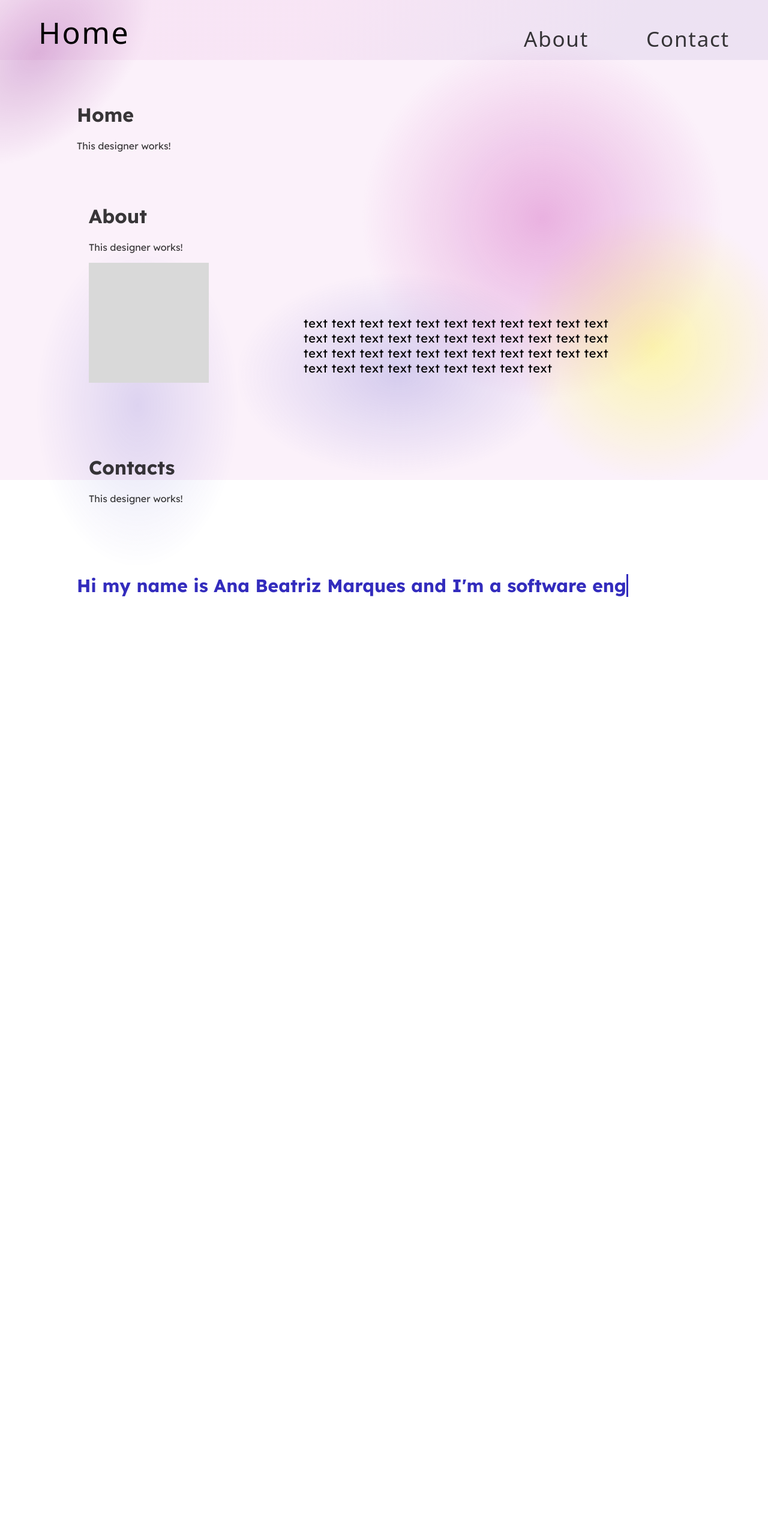
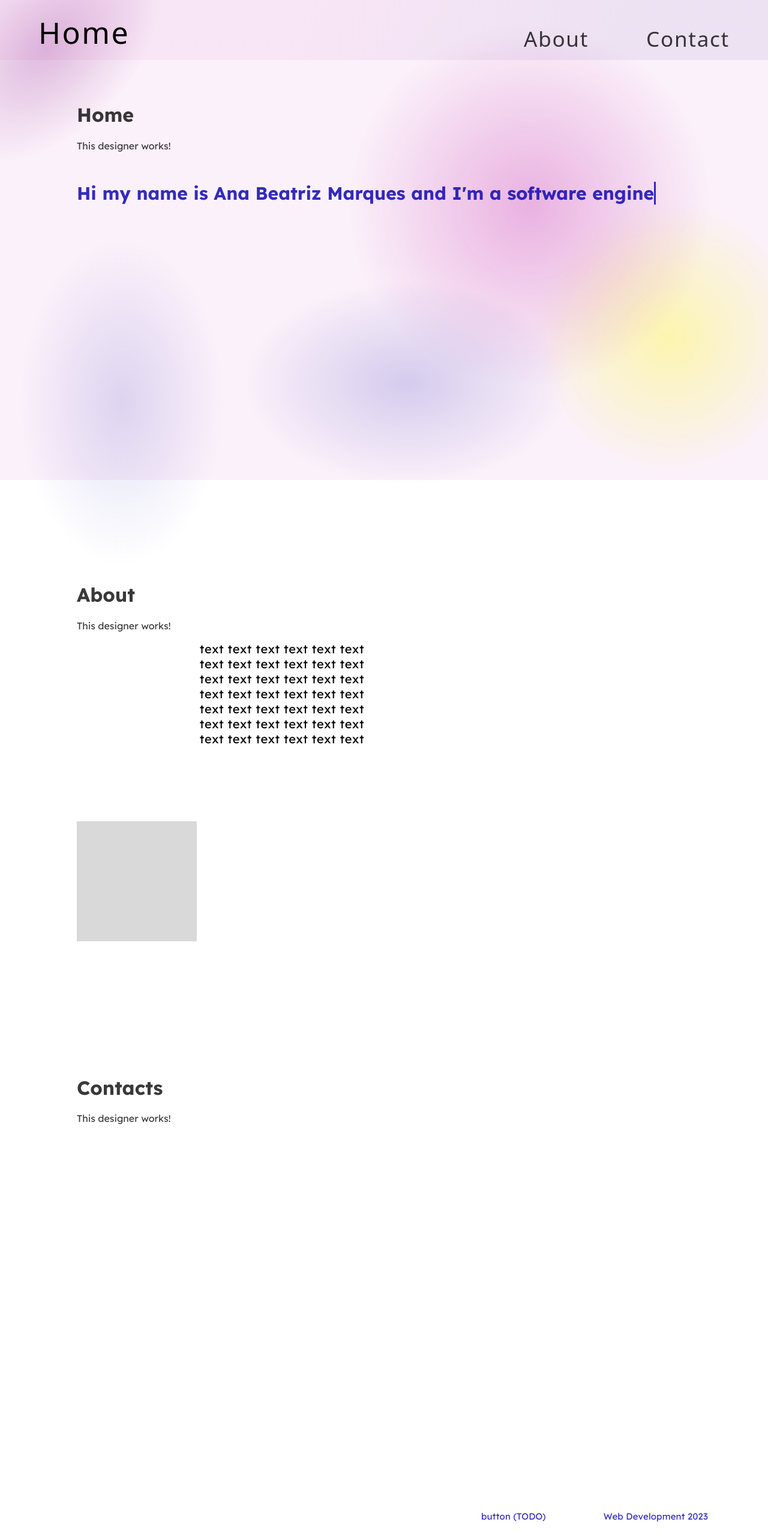
Before and after one commit to yourbaebea/personal, a React (Create React App) app: page / in a window 1280 px wide. Shown: the whole page at 60% size. Before the commit the page ends 1045 px from the top, so only its background shows below. Built offline with nearby package versions, Linux system fonts and the light colour scheme.

Commit message:
[stable version] 2.0

```diff
--- a/src/App.jsx
+++ b/src/App.jsx
@@ -1,7 +1,5 @@
 import React, { Component} from "react";
 import Layout from "./components/Layout";
-
-import Home from './pages/Home';
 /*
 import NotFound from './pages/Not Found';
 import Contact from './pages/Contact';
@@ -21,7 +19,7 @@ export default class App extends Component {
 
     return (
       <div>
-        <Layout page={<Home />}/>
+        <Layout/>
         {/* <BrowserRouter>
         <Routes>
           <Route exact path="/" element={<Layout page={<Home />} />} />
--- a/src/components/About.jsx
+++ b/src/components/About.jsx
@@ -5,7 +5,7 @@ import classes from '../style/page.module.css'
 export default class About extends Component {
   render() {
     return (
-        <div className={classes.context}>
+        <div className={classes.elContainer}>
             <h1>About</h1>
             <p>This designer works!</p>
 
--- a/src/components/Contact.jsx
+++ b/src/components/Contact.jsx
@@ -5,7 +5,7 @@ import classes from '../style/page.module.css'
 export default class Contact extends Component {
   render() {
     return (
-        <div className={classes.context}>
+        <div className={classes.endContainer}>
             <h1>Contacts</h1>
             <p>This designer works!</p>
         </div>
--- a/src/components/Layout.jsx
+++ b/src/components/Layout.jsx
@@ -1,31 +1,68 @@
 import React, { Component } from "react";
 //import style from "../style/navbar.module.css";
-import styles from "../style/page.module.css"
-import classes from '../style/layout.module.css'
+import style from "../style/page.module.css";
+import classes from '../style/layout.module.css';
+import TypingText from "./TypingText";
+import About from "./About";
+import Contact from "./Contact"
 
 class Layout extends Component {
+
+  scrollToSection = (sectionId) => {
+    const section = document.querySelector(sectionId);
+    if (section) {
+      section.scrollIntoView({ behavior: "smooth" });
+    }
+  };
+
+
+
   render() {
     const { page } = this.props;
 
     return (
     <div>
       <div className={classes.container}>
+      <section id="navbar"></section>
         <div className={classes.nav}>
         <div className={classes.navBar}>
-        <div className={classes.navHome}><a href='/'>Home</a></div>
+          <div className={classes.navHome}><a href='#home' onClick={() => this.scrollToSection('#home') }>Home</a></div>
           <div className={classes.navOptions}>
-          <div className={classes.navigation}><a href='/about'>About</a></div>
-          <div className={classes.navigation}><a href='/contact'>Contact</a></div>
+            <div className={classes.navigation}><a href='#about' onClick={() => this.scrollToSection('#about') }>About</a></div>
+            <div className={classes.navigation}><a href='#contact' onClick={() => this.scrollToSection('#contact') }>Contact</a></div>
           </div>
         </div>
         </div>
-      <div className={classes.page}>{page}</div>
+      </div>
 
+      <div className={style.content}>
 
+        <div className={style.elContainer}>
+          <section id="home"></section>
+          <div>
+            <h1>Home</h1>
+            <p>This designer works!</p>
+          </div>
 
+          <div className={style.finalContainer}>
+          <div className={style.textContainer}><TypingText /></div>
+          </div>
+        </div>
+        <div className={style.elContainer}>
+          <section id="about"></section>
+          <About/>
+        </div>
+        <div className={style.endContainer}>
+          <section id="contact"></section>
+          <Contact/>
+        </div>
+      </div>
 
+      <div className={classes.footer}>
+        <div><a href='#nabar' onClick={() => this.scrollToSection('#navbar') }>button (TODO)</a></div>
+        <div className={classes.footerTM}>Web Development 2023</div>
       </div>
-    <div className={classes.footer}></div>
+
     </div>
 
     );
--- a/src/pages/Home.jsx
+++ /dev/null
@@ -1,35 +0,0 @@
-import React, { Component } from "react";
-import TypingText from "../components/TypingText";
-import classes from '../style/page.module.css';
-import About from "../components/About";
-import Contact from "../components/Contact";
-
-export default class Home extends Component {
-  render() {
-    return (
-      <div className={classes.page}>
-        <div className={classes.context}>
-            <div className={classes.container}>
-              <div className={classes.elContainer}>
-                <div>
-                  <h1>Home</h1>
-                  <p>This designer works!</p>
-                </div>
-                <About/>
-                <Contact/>
-              </div>
-
-
-
-              <div className={classes.finalContainer}>
-                <div className={classes.textContainer}><TypingText /></div>
-              </div>
-            </div>
-        </div>
-
-      </div>
-
-
-    );
-  }
-}
--- a/src/style/index.css
+++ b/src/style/index.css
@@ -62,6 +62,7 @@
 
 html,
 body {
+	scroll-behavior: smooth;
 	width: 100%;
 	height: 100%;
 	margin: 0;
--- a/src/style/layout.module.css
+++ b/src/style/layout.module.css
@@ -55,6 +55,7 @@
   gap: 6rem;
   font-size: 35px;
 }
+
 .navigation {
   letter-spacing: 0.05em;
   width: fit-content;
@@ -68,10 +69,17 @@
 
 .footer {
   width: 100%;
-  padding-top: 25;
+  padding-top: 25px;
   padding: 25px 100px;
-  transform: matrix(1, 0, 0, -1, 0, 0);
-  position: absolute; /* Add absolute positioning to the footer */
-  bottom: 0; /* Position the footer at the bottom of the body */
   box-sizing: border-box;
+  display: flex;
+  justify-content:flex-end;
+  color: var(--typing);
+  font-size: 15px;
+  letter-spacing: 0.01em;
+  gap: 6rem;
 }
+
+.footerTM{
+  width: fit-content;
+}
--- a/src/style/page.module.css
+++ b/src/style/page.module.css
@@ -1,9 +1,10 @@
 .page{
-  width:100%;
+  width:inherit;
   min-height: calc(100vh - 200px);
 }
 
 .context {
+  width: inherit;
   min-height: inherit;
   position: relative;
   flex: 1;
@@ -15,18 +16,41 @@
 }
 
 .container{
-  min-height: inherit;
+  width: 100%;
   display: flex;
   justify-content: space-between;
   flex-direction: column;
+  justify-content: normal;
+
+
 }
 
-.container .elContainer {
-  justify-content: normal;
+.content{
+  width: 100%;
+  box-sizing: border-box;
+  height: fit-content;
+  display: flex;
+  justify-content: space-between;
+  flex-direction: column;
+  position: relative;
+  flex: 1;
+  flex-direction: column;
+  align-items: left;
+  padding: 50px 10%;
+  font-family: Lexend, system-ui, -apple-system, 'Segoe UI', Roboto, 'Helvetica Neue', Arial, 'Noto Sans',
+    'Liberation Sans', sans-serif;
 }
 
-.elContainer, .finalContainer {
-  width: fit-content;
+.elContainer {
+  justify-content: normal;
+  min-height: 100vh;
+  width: 100%;
+}
+
+.endContainer {
+  justify-content: normal;
+  min-height: calc(100vh - 150px);
+  width: 100%;
 }
 
 
@@ -44,12 +68,12 @@
   color: #000;
   font-size: 20px;
   letter-spacing: 0.03em;
-  position: absolute;
+  position: relative;
   font-family: inherit;
-  left: 378px;
-  top: 257px;
-  width: 521.3757px;
-  height: 297.9445px;
+  left: 20%;
+  top: 30%;
+  width: 300px;
+  height: 300px;
   flex-direction: column;
 }
 .rectangle1 {
```
Also changed, not shown: src/pages/Not Found.jsx (deleted, +0 -13 lines). Lines whose indentation alone changed are shown as unchanged.
